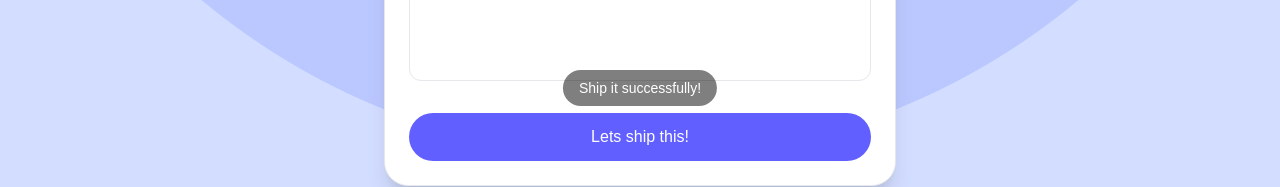
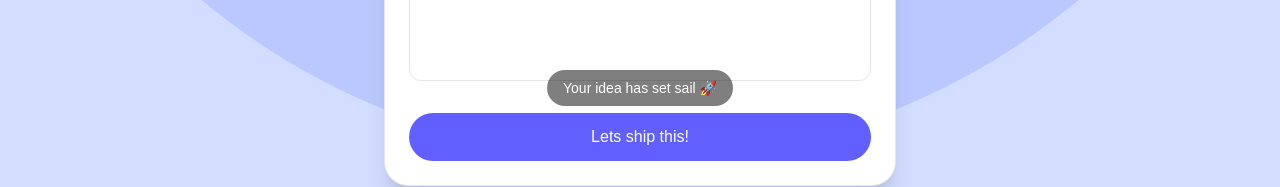
Before and after one commit to badrulhanif/personal-website, a Next.js app: page / in a window 1280 px wide. Both pictures are taken after typing "name@example.com", "Sample" into the empty fields and a click on the button "Lets ship this!". Shown: the part 1292-1479 px from the top of the page. Built offline with nearby package versions, Linux system fonts and the light colour scheme; no server answers.

Commit message:
fix success message

```diff
--- a/app/page.tsx
+++ b/app/page.tsx
@@ -256,8 +256,8 @@ export default function Home() {
           </form>
         </footer>
         {sent && (
-          <p className="absolute bottom-20 left-1/2 transform -translate-x-1/2 text-center px-4 py-2 rounded-full text-sm text-white bg-black/50">
-            Ship it successfully!
+          <p className="absolute bottom-20 left-1/2 transform -translate-x-1/2 text-center px-4 py-2 rounded-full text-sm text-white bg-black/50 duration-300">
+            Your idea has set sail 🚀
           </p>
         )}
       </div>
```
